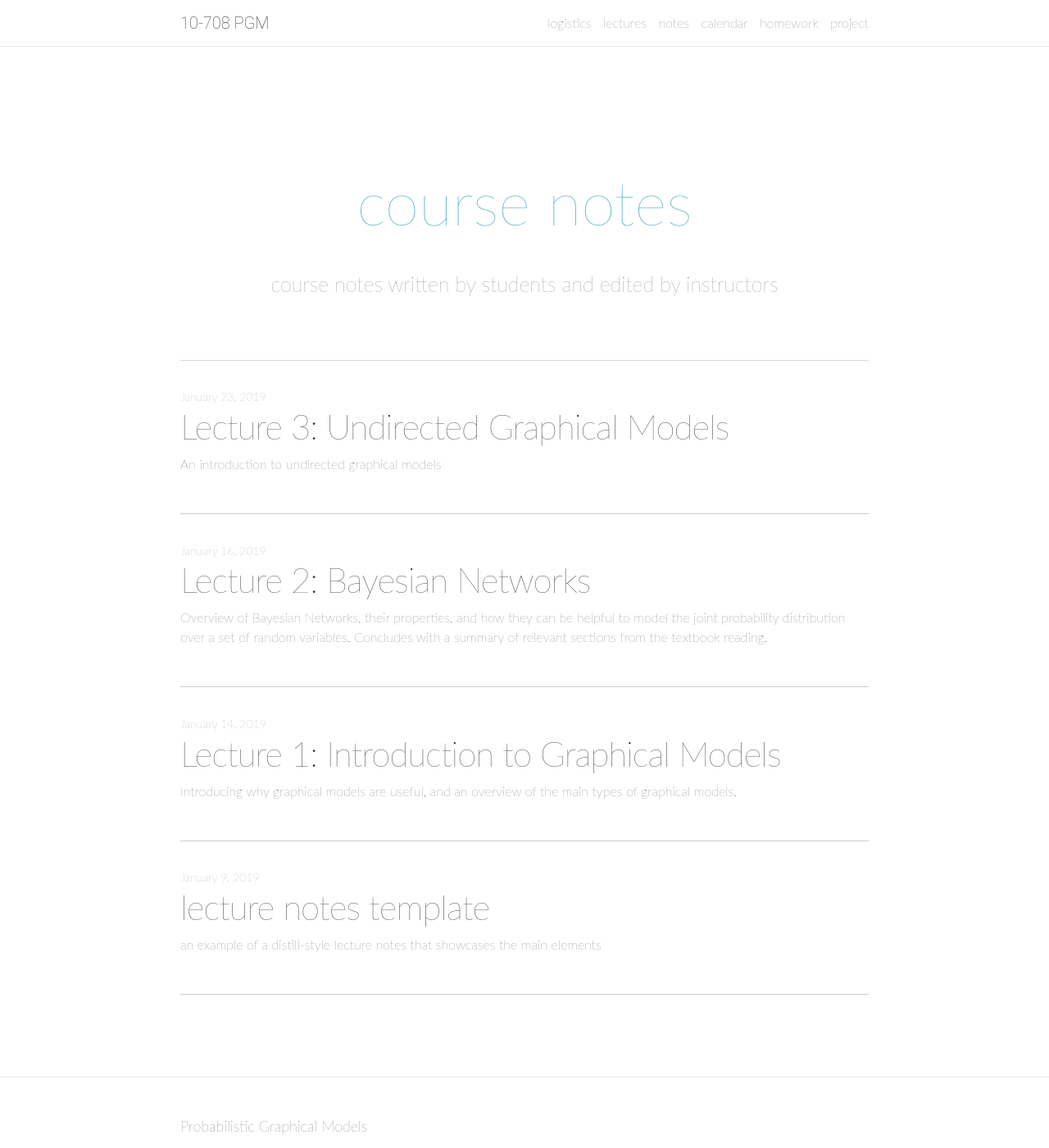
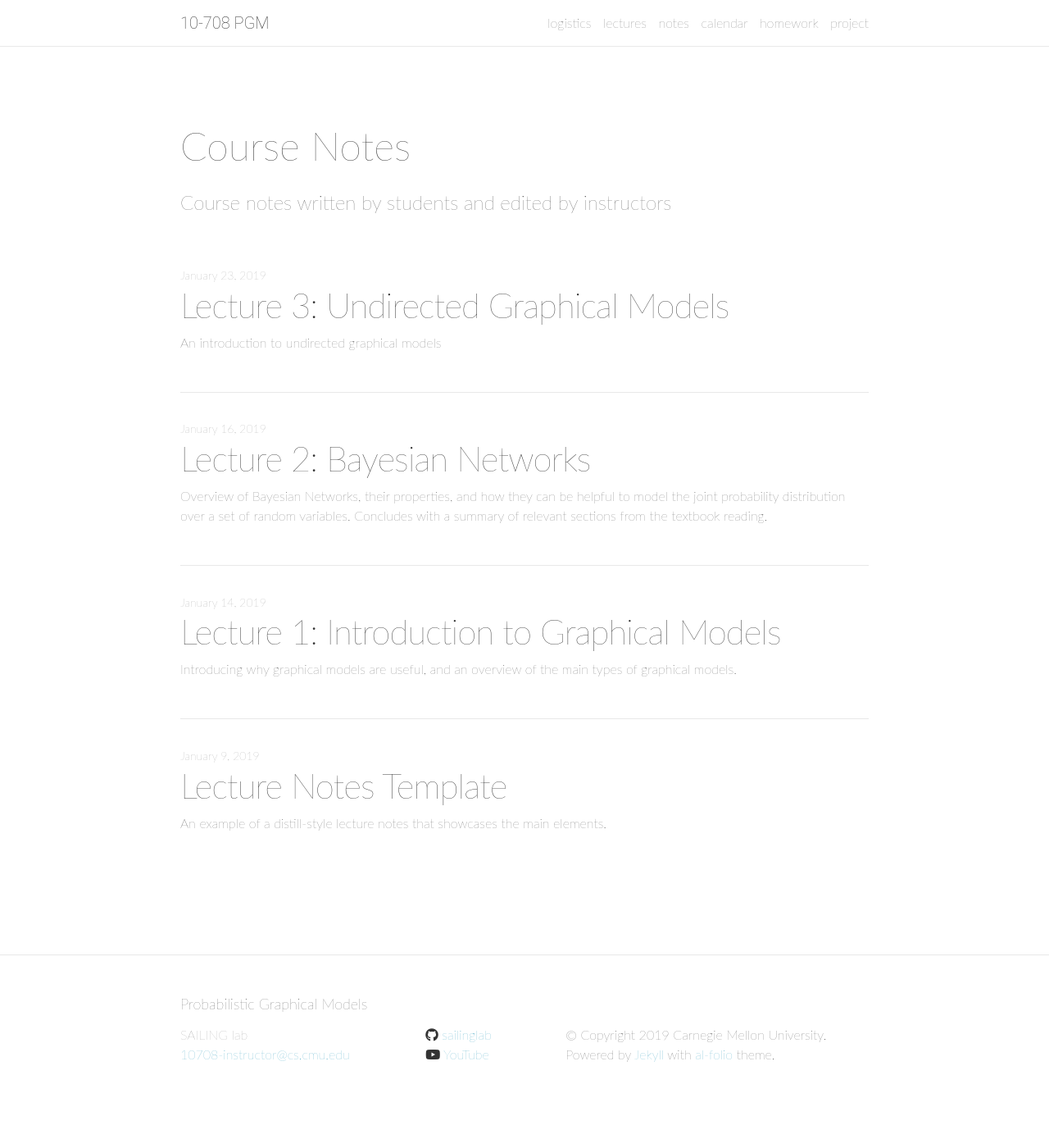
Before and after one commit to sailinglab/pgm-spring-2019, a Jekyll site: the page built from notes/index.html, in a window 1280 px wide and 1400 px high. Shown: the whole window at 82% size. Built offline with Jekyll 4.4.1, drawn with Linux system fonts in a browser that asks for light colours; nearby versions of some CDN libraries; the list of posts is cut into pages by our own code; comment, search, counter and statistics services are not loaded.

Commit message:
Some formatting

```diff
--- a/_config.yml
+++ b/_config.yml
@@ -24,8 +24,8 @@ rss:  # notes rss
 # -----------------------------------------------------------------------------
 # Blog
 # -----------------------------------------------------------------------------
-blog_name: course notes
-blog_description: course notes written by students and edited by instructors
+blog_name: Course Notes
+blog_description: Course notes written by students and edited by instructors
 
 # Pagination
 paginate: 4
--- a/_sass/_header.scss
+++ b/_sass/_header.scss
@@ -1,6 +1,6 @@
 .site-header {
     border-bottom: 1px solid $grey-color-light;
-    background-color: #fff;
+    background-color: white;
     opacity: 0.95;
     position:fixed;
     left:0px;
--- a/_sass/_posts.scss
+++ b/_sass/_posts.scss
@@ -7,7 +7,7 @@
     list-style: none;
 
     > li {
-        border-bottom: 1px solid $light-gray;
+        border-bottom: 1px solid $grey-color-light;
         padding-bottom: $space-3;
         padding-top: $space-3;
 
--- a/notes/index.html
+++ b/notes/index.html
@@ -2,15 +2,17 @@
 layout: default
 ---
 
-<div class="header-bar">
-  <h1>{{ site.blog_name }}</h1>
-  <h2>{{ site.blog_description }}</h2>
+<div class="post">
+  <header class="post-header">
+    <h1>{{ site.blog_name }}</h1>
+    <h2>{{ site.blog_description }}</h2>
+  </header>
 </div>
 
 
 <ul class="post-list">
   {% for post in paginator.posts %}
-    <li>
+    <li {% if forloop.last %}style="border-bottom: none;"{% endif %}>
       <p class="post-meta">{{ post.date | date: '%B %-d, %Y' }}</p>
       <h2><a class="post-title" href="{{ post.url | prepend: site.baseurl }}">{{ post.title }}</a></h2>
       <p>{{ post.description }}</p>
```
Also changed, not shown: _posts/2019-01-09-lecture-notes-template.md (+2 -2 lines).
